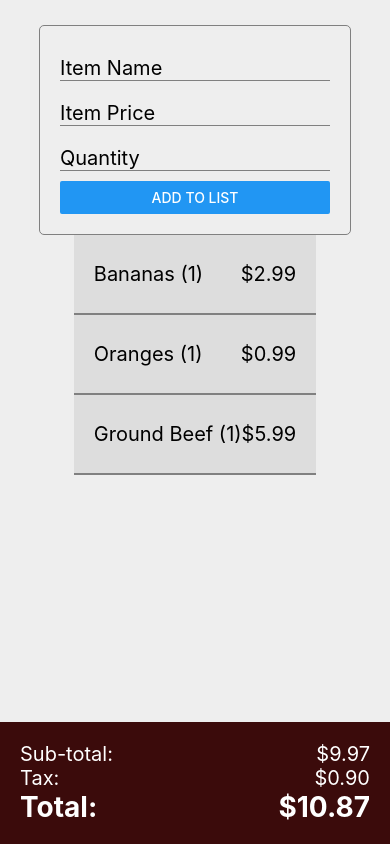
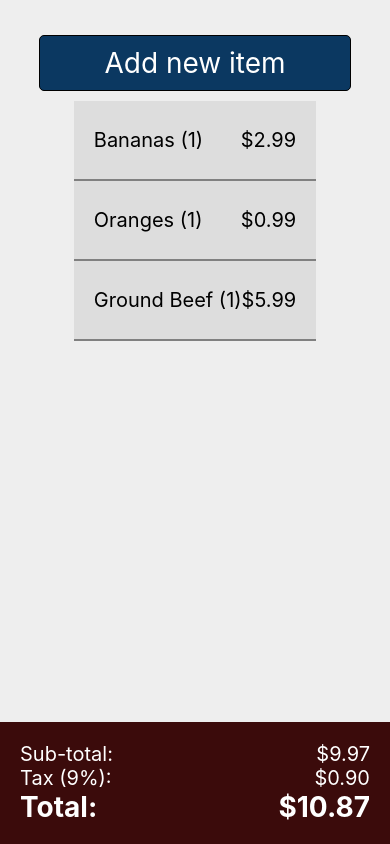
Before and after one commit to cemmal77/GroceryList, a React Native app: screen / in a window 390 px wide. Built offline with nearby package versions, Linux system fonts and the light colour scheme.

Commit message:
Upgraded styles.

```diff
--- a/App.js
+++ b/App.js
@@ -1,6 +1,6 @@
 import { StatusBar } from 'expo-status-bar';
 import React, { useState } from 'react';
-import { FlatList, SafeAreaView, StyleSheet, Text, View } from 'react-native';
+import { FlatList, SafeAreaView, StyleSheet, Text, TouchableOpacity, View } from 'react-native';
 import GroceryListItemEditor from './components/GroceryListItemEditor';
 import SwipableListItem from './components/SwipableListItem';
 
@@ -28,10 +28,13 @@ export default function App() {
     }
   ]);
 
+  const [isAddMode, setIsAddMode] = useState(false);
+
   const handleAddToList = (groceryListItem) => {
     const nextId = 'listItem' + groceryListItem.name + Math.random().toString();
     groceryListItem.id = nextId.toString();
     setGroceryListItems([...groceryListItems, groceryListItem]);
+    setIsAddMode(false);
   }
 
   const handleDeleteFromList = (groceryListItem) => {
@@ -57,7 +60,11 @@ export default function App() {
 
   return (
     <SafeAreaView style={styles.container}>
-      <GroceryListItemEditor listItem={editItem} onAddToList={handleAddToList}/>
+      <GroceryListItemEditor visible={isAddMode} onCancel={() => setIsAddMode(false)} listItem={editItem} onAddToList={handleAddToList}/>
+
+      <TouchableOpacity activeOpacity={0.9} style={{...styles.button, backgroundColor: '#0B3861'}} onPress={() => setIsAddMode(true)}>
+        <Text style={{...styles.buttonText, color: '#fff'}}>Add new item</Text>
+      </TouchableOpacity>
 
       <FlatList style={styles.groceryList} data={groceryListItems} renderItem={ ({item}) =>
         (
@@ -89,7 +96,7 @@ export default function App() {
         </View>
 
         <View style={styles.summaryRow}>
-          <Text style={styles.subTotal}>Tax: </Text>
+          <Text style={styles.subTotal}>Tax ({salesTaxRate * 100}%): </Text>
           <Text style={styles.subTotal}>${roundMoney(totalTax)}</Text>
         </View>
 
@@ -111,6 +118,21 @@ const styles = StyleSheet.create({
     alignItems: 'center',
     justifyContent: 'center',
     paddingTop: 25
+  },
+  button: {
+    width: '80%',
+    justifyContent: 'center',
+    alignItems: 'center',
+    padding: 10,
+    marginVertical: 10,
+    borderWidth: 1,
+    borderRadius: 5,
+    shadowColor: '#1C1C1C',
+    shadowOpacity: 0.7,
+    elevation: 20,
+  },
+  buttonText: {
+    fontSize: 28,
   },
   groceryList: {
     flex: 1,
--- a/components/GroceryListItemEditor.js
+++ b/components/GroceryListItemEditor.js
@@ -1,10 +1,14 @@
 import React, { useState } from 'react';
-import { Keyboard, Button, StyleSheet, TextInput, View } from 'react-native';
+import { Keyboard, Text, StyleSheet, TextInput, View, Modal, TouchableOpacity } from 'react-native';
 
 const GroceryListItemEditor = props => {
     const [groceryListItemName, setGroceryListItemName] = useState((props.listItem && props.listItem.name) || '');
     const [groceryListItemPrice, setGroceryListItemPrice] = useState((props.listItem && props.listItem.price) || null);
     const [groceryListItemQuantity, setGroceryListItemQuantity] = useState((props.listItem && props.listItem.quantity) || null);
+
+    const handleCancelPress = () => {
+        props.onCancel();
+    }
 
     const handleAddPress = () => {
         if(groceryListItemName !== '' && groceryListItemPrice > 0 && groceryListItemQuantity > 0){
@@ -15,16 +19,17 @@ const GroceryListItemEditor = props => {
                 quantity: groceryListItemQuantity
             })
 
-            // setGroceryListItemName('');
-            // setGroceryListItemPrice(null),
-            // setGroceryListItemQuantity(null);
+            setGroceryListItemName('');
+            setGroceryListItemPrice(null),
+            setGroceryListItemQuantity(null);
 
             Keyboard.dismiss();
         }
     }
 
     return (
-        <View style={styles.groceryListItemEditContainer}>
+        <Modal visible={props.visible || false} animationType={'slide'}>
+            <View style={styles.container}>
                 <TextInput
                 style={styles.textInput}
                 value={groceryListItemName}
@@ -45,25 +50,54 @@ const GroceryListItemEditor = props => {
                 keyboardType={'numeric'}
                 onChangeText={(text) => setGroceryListItemQuantity(text)} />
 
-            <Button title="Add to list" onPress={handleAddPress}/>
+
+
+                <TouchableOpacity activeOpacity={0.9} style={{...styles.button, backgroundColor: '#0B3861'}} onPress={handleAddPress}>
+                    <Text style={{...styles.buttonText, color: '#fff'}}>Add to list</Text>
+                </TouchableOpacity>
+
+                <TouchableOpacity activeOpacity={0.9} style={{...styles.button, backgroundColor: '#BDBDBD'}} onPress={handleCancelPress}>
+                    <Text style={{...styles.buttonText, color: '#1C1C1C'}}>Cancel</Text>
+                </TouchableOpacity>
             </View>
+        </Modal>
     );
 }
 
 const styles = StyleSheet.create({
-    groceryListItemEditContainer: {
+    container: {
+        width: '90%',
+        padding: 15,
+        justifyContent: 'center',
+        alignItems: 'center',
+        alignSelf: 'center',
         borderColor: 'gray',
         borderWidth: 1,
         borderRadius: 5,
-        width: '80%',
-        padding: 20
+        marginVertical: '25%'
     },
     textInput: {
+        width: '80%',
         borderBottomColor: 'gray',
         borderBottomWidth: 1,
-        fontSize: 20,
-        marginVertical: 10
+        fontSize: 28,
+        marginVertical: 15,
     },
+    button: {
+        width: '80%',
+        justifyContent: 'center',
+        alignItems: 'center',
+        padding: 10,
+        marginVertical: 10,
+        borderWidth: 1,
+        borderRadius: 5,
+        shadowColor: '#1C1C1C',
+        shadowOpacity: 0.7,
+        elevation: 20,
+    },
+    buttonText: {
+        fontSize: 28,
+    }
 });
 
 export default GroceryListItemEditor;
```
Lines whose indentation alone changed are shown as unchanged.
